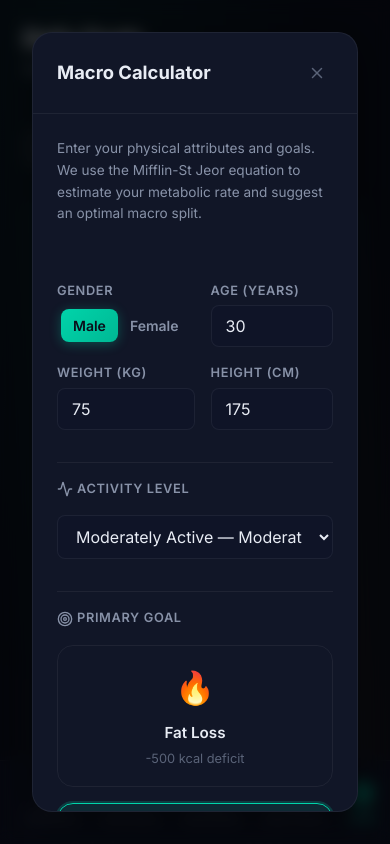
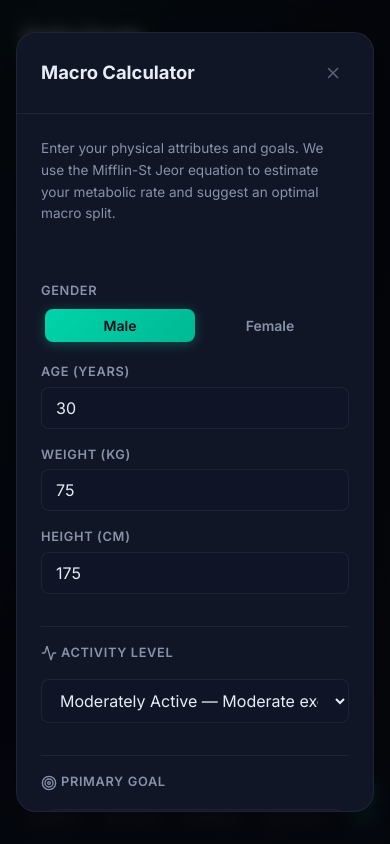
Before and after one commit to joyeb17sth-gif/ownmacro, a React (Vite) app: page /goals in a window 390 px wide. Both pictures are taken after a click on the button "Auto-Calculate". Shown: the top 844 px of the page. Built offline with nearby package versions, Linux system fonts and the light colour scheme.

Commit message:
Fix MacroCalculatorModal layout blowout and reduce mobile overlay padding

```diff
--- a/src/components/MacroCalculatorModal.css
+++ b/src/components/MacroCalculatorModal.css
@@ -117,6 +117,9 @@
 }
 
 @media (max-width: 640px) {
+  .macro-calculator__grid {
+    grid-template-columns: 1fr;
+  }
   .goal-cards {
     grid-template-columns: 1fr;
   }
--- a/src/components/Modal.css
+++ b/src/components/Modal.css
@@ -67,6 +67,7 @@
 .modal__body {
   padding: var(--space-lg);
   overflow-y: auto;
+  overflow-x: hidden;
   min-height: 0;
 }
 
@@ -77,3 +78,9 @@
   padding: var(--space-lg);
   border-top: 1px solid var(--border-color);
 }
+
+@media (max-width: 640px) {
+  .modal-overlay {
+    padding: 1rem;
+  }
+}
```
